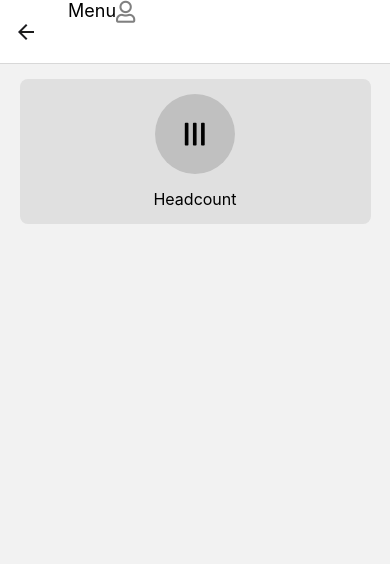
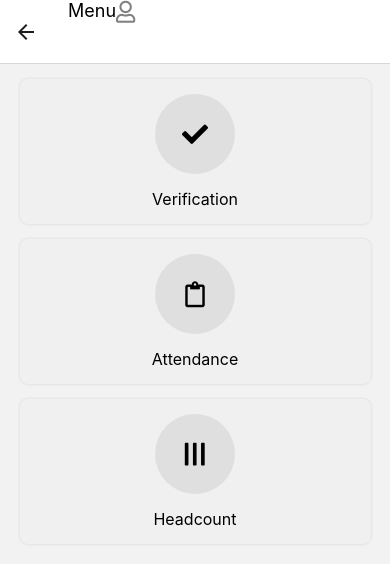
Before and after one commit to jaakumasi/visionmax-app, a React Native app: screen /Menu in a window 390 px wide. Shown: the top 564 px of the page. Built offline with nearby package versions, Linux system fonts and the light colour scheme.

Commit message:
new  components

```diff
--- a/app/components/camera.js
+++ b/app/components/camera.js
@@ -1,18 +1,33 @@
 import React, { useEffect, useRef, useState } from "react";
-import { View, StyleSheet, Button, StatusBar } from "react-native";
+import {
+  View,
+  StyleSheet,
+  Button,
+  StatusBar,
+  Image,
+  Text,
+  TouchableOpacity,
+  Dimensions,
+} from "react-native";
 import { Camera, CameraType, FlashMode } from "expo-camera";
 import * as FaceDetector from "expo-face-detector";
+import useNetworkStatus from "./networkStatus";
 
 export default function CameraComponent() {
   const [cameraType, setCameraType] = useState(CameraType.front);
-  const [faces, setFaces] = useState([]);
+  const [faces, setFaces] = useState([]); // an array of objects with face locations
   /*
     Counts the number of times a face(s) is detected for accuracy sake
     Note: It does not store a count of the detected faces
   */
   const [detectionCount, setDetectionCount] = useState(0);
-  const [isProcessingShot, setIsProcessingShot] = useState(false);
+  const [isProcessingShot, setIsProcessingShot] = useState(true);
+  const [isProcessingComplete, setIsProcessingComplete] = useState(false);
+  const [singleFaceDetected, setSingleFaceDetected] = useState(false);
+  const [recognitionData, setRecognitionData] = useState({});
   const [takeShot, setTakeShot] = useState(false);
+  // network status
+  const isOnline = useNetworkStatus();
 
   const cameraRef = useRef(null);
 
@@ -21,6 +36,11 @@ export default function CameraComponent() {
       setTakeShot(true);
     }
   }, [detectionCount]);
+
+  useEffect(() => {
+    if (faces.length === 1) setSingleFaceDetected(true);
+    else setSingleFaceDetected(false);
+  }, [faces]);
 
   const sendImageData = async (base64) => {
     setIsProcessingShot(true);
@@ -37,7 +57,6 @@ export default function CameraComponent() {
           }),
         }
       );
-      setIsProcessingShot(false);
 
       const data = await response.json();
       //   console.log("server: ", data);
@@ -58,13 +77,12 @@ export default function CameraComponent() {
       } = faceBounds;
     }
 
-    if (!takeShot && !isProcessingShot)
+    if (faces.length === 1 && !takeShot && !isProcessingShot)
       setDetectionCount((current) => ++current);
-    else takeShot;
+    if (takeShot) handleShot();
   };
 
   const handleShot = async () => {
-    if (takeShot) {
     try {
       const shot = await cameraRef.current.takePictureAsync({
         quality: 0.5,
@@ -91,7 +109,10 @@ export default function CameraComponent() {
     } catch (error) {
       console.log(error.message);
     }
-    }
+  };
+
+  const handleCloseProcessingOutput = () => {
+    setIsProcessingShot(false);
   };
 
   return (
@@ -131,7 +152,72 @@ export default function CameraComponent() {
             />
           ))}
         </View>
+
+        {/* Results screen after face is processed */}
+        <View style={styles.toastContainer}>
+          <Toast
+            faces={faces}
+            isProcessingShot={isProcessingShot}
+            isOnline={isOnline}
+          />
+        </View>
       </Camera>
+    </View>
+  );
+}
+
+// <Results
+//   data={recognitionData}
+//   handleCloseProcessingOutput={handleCloseProcessingOutput}
+// />
+
+function Results({ data, handleCloseProcessingOutput }) {
+  return (
+    <View style={styles.processingOutput}>
+      <View style={styles.matchImageContainer}>
+        <Image
+          source={require("../../assets/login_bg.jpg")}
+          style={styles.matchImage}
+        />
+      </View>
+
+      <Text style={styles.details}>{data.name}</Text>
+      <Text style={styles.details}>{data.index}</Text>
+      <Text style={styles.details}>{data.programme}</Text>
+
+      <TouchableOpacity
+        style={styles.closeProcessingOutput}
+        onPress={handleCloseProcessingOutput}
+      >
+        <Text style={styles.times}>&times;</Text>
+      </TouchableOpacity>
+    </View>
+  );
+}
+
+function Toast({ faces, isProcessingShot, isOnline }) {
+  const toastMessage = [
+    "Currently offline!", // 0
+    "Multiple faces detected. Only one is allowed", // 1
+    "No face detected", // 2
+    "Processing...", // 3
+  ];
+
+  const numOfFaces = faces.length;
+
+  return (
+    <View>
+      <Text style={[styles.toastMessage, !isOnline ? { color: "red" } : {}]}>
+        {
+          !isOnline
+            ? toastMessage[0] // offline
+            : numOfFaces === 0
+            ? toastMessage[2] // no face detected
+            : numOfFaces === 1 && isProcessingShot
+            ? toastMessage[3] // processing
+            : toastMessage[1] // multiple faces detected
+        }
+      </Text>
     </View>
   );
 }
@@ -140,6 +226,26 @@ const styles = StyleSheet.create({
   camera: {
     flex: 1,
     aspectRatio: "9/16",
+  },
+  closeProcessingOutput: {
+    position: "absolute",
+    bottom: 15,
+    alignItems: "center",
+    justifyContent: "center",
+    width: 50,
+    height: 50,
+    borderRadius: 25,
+    padding: 5,
+    backgroundColor: "#2196F3",
+  },
+  details: {
+    fontSize: 16,
+    marginBottom: 5,
+    backgroundColor: "#F0F0F0",
+    width: "90%",
+    textAlign: "center",
+    padding: 10,
+    borderRadius: 5,
   },
   flipBtn: {
     position: "absolute",
@@ -158,4 +264,49 @@ const styles = StyleSheet.create({
     position: "absolute",
     backgroundColor: "transparent",
   },
+  matchImage: {
+    width: 120,
+    height: 120,
+    borderRadius: 60,
+  },
+  matchImageContainer: {
+    width: 120,
+    height: 120,
+    borderRadius: 60,
+    marginBottom: 20,
+    elevation: 3,
+    shadowColor: "#666666",
+    shadowRadius: 5,
+    shadowOpacity: 0.2,
+  },
+  processingOutput: {
+    position: "absolute",
+    alignItems: "center",
+    height: "60%",
+    padding: 20,
+    bottom: 0,
+    left: 0,
+    right: 0,
+    backgroundColor: "white",
+    borderTopLeftRadius: 30,
+    borderTopRightRadius: 30,
+  },
+  times: {
+    justifyContent: "center",
+    alignItems: "center",
+    fontSize: 30,
+    fontWeight: "bold",
+    color: "white",
+  },
+  toastContainer: {
+    bottom: 10,
+    marginLeft: "auto",
+    marginRight: "auto",
+    padding: 10,
+    backgroundColor: "#666666AA",
+    borderRadius: 5,
+  },
+  toastMessage: {
+    color: "white",
+  },
 });
--- a/app/components/menuOptions.js
+++ b/app/components/menuOptions.js
@@ -30,7 +30,8 @@ const authOptions = [
 
 export default function MenuOptions({ isLoggedIn, navigation }) {
   //   const menuOptions = options[isLoggedIn ? 0 : 1].map((option, idx) => (
-  const options = isLoggedIn ? authOptions : noAuthoptions;
+  // const options = isLoggedIn ? authOptions : noAuthoptions;
+  const options = authOptions;
   const menuOptions = options.map((option, idx) => (
     <TouchableOpacity
       style={styles.menuOptionContainer}
@@ -66,10 +67,14 @@ const styles = StyleSheet.create({
     width: "90%",
     padding: 15,
     marginTop: 15,
-    backgroundColor: "#E0E0E0",
+    backgroundColor: "#F0F0F0",
     borderRadius: 8,
     justifyContent: "center",
     alignItems: "center",
+    elevation: 3,
+    shadowColor: "#666666",
+    shadowOpacity: 0.2,
+    shadowRadius: 3,
   },
   menuOptionIconContainer: {
     justifyContent: "center",
@@ -77,7 +82,7 @@ const styles = StyleSheet.create({
     width: 80,
     height: 80,
     borderRadius: 40,
-    backgroundColor: "#C0C0C0",
+    backgroundColor: "#DFDFDF",
   },
   menuOptionText: {
     marginTop: 15,
--- /dev/null
+++ b/app/components/networkStatus.js
@@ -0,0 +1,19 @@
+import React, { useEffect, useRef, useState } from "react";
+import NetInfo from "@react-native-community/netinfo";
+
+export default function useNetworkStatus() {
+  const [isOnline, setIsOnline] = useState(false);
+
+  useEffect(() => {
+    (async () => {
+      setIsOnline((await NetInfo.fetch()).isConnected);
+    })();
+    const unsubscribe = NetInfo.addEventListener((state) =>
+      setIsOnline(state.isConnected)
+    );
+
+    return () => unsubscribe();
+  }, []);
+
+  return isOnline;
+}
```
Lines whose indentation alone changed are shown as unchanged.
